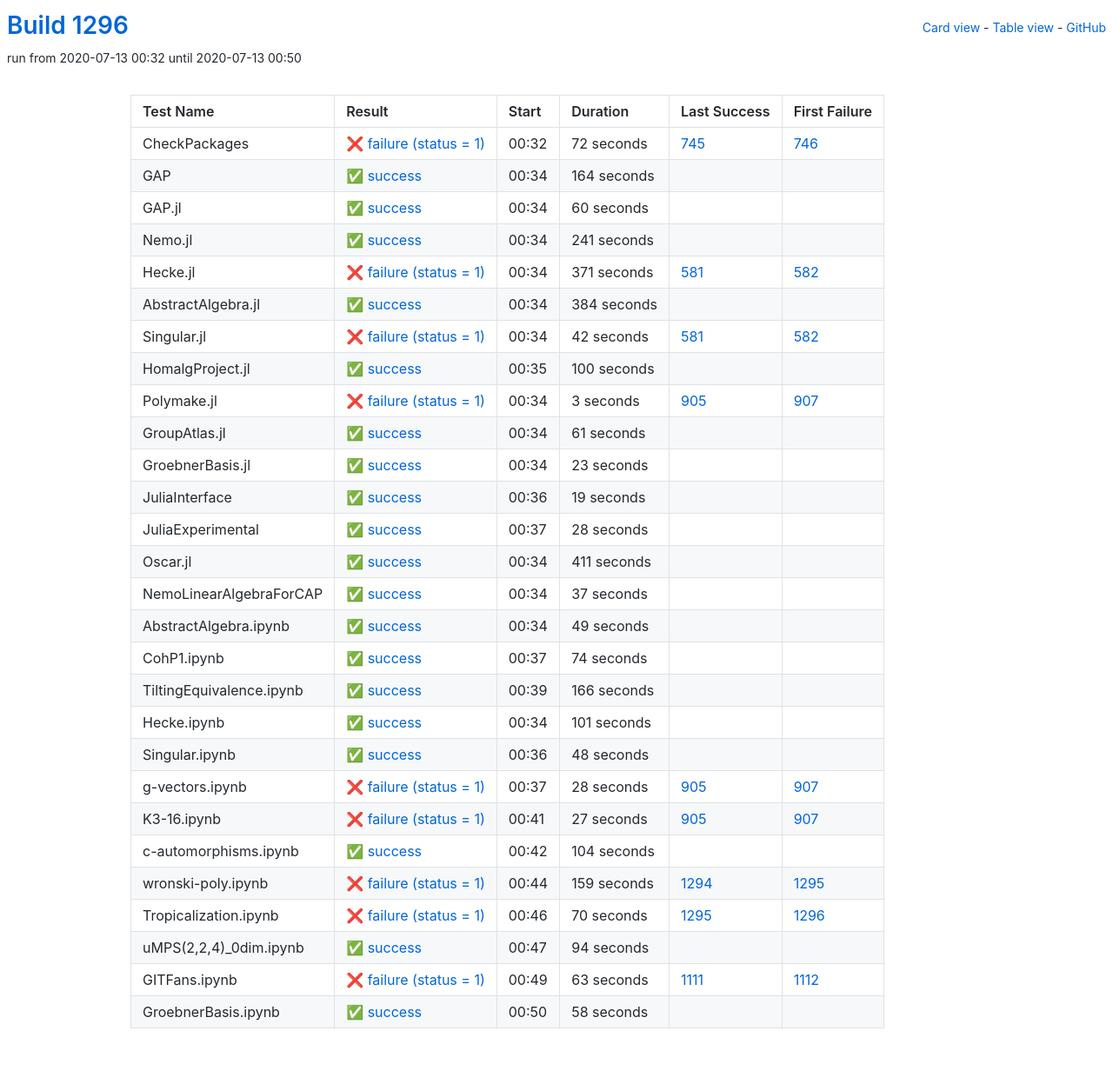
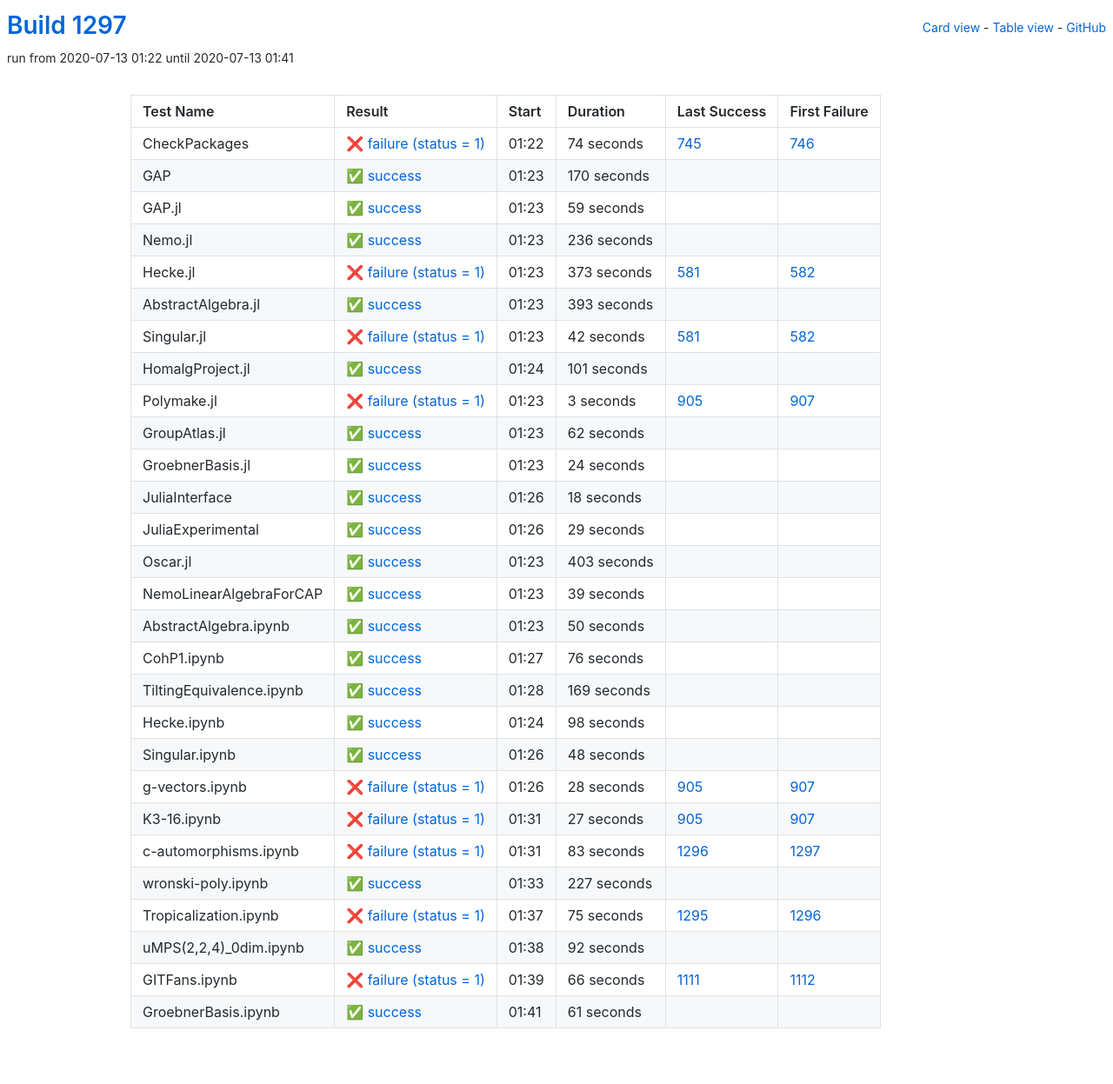
Before and after one commit to oscar-system/oscar-ci-status-1.4, a Jekyll site: the page built from table.html, in a window 1280 px wide. Shown: the whole page at 87% size. Built offline with Jekyll 4.4.1, drawn with Linux system fonts in a browser that asks for light colours.

Commit message:
Build #1297

```diff
--- a/_data/ci.yml
+++ b/_data/ci.yml
@@ -1,6 +1,6 @@
 ---
-build: 1296
-build_url: https://oscarci.mathematik.uni-kl.de/job/oscar-julia-1.4/1296/
+build: 1297
+build_url: https://oscarci.mathematik.uni-kl.de/job/oscar-julia-1.4/1297/
 job: oscar-julia-1.4
 organization: oscar-system
 repo: oscar-ci-status-1.4
@@ -8,80 +8,80 @@ repourl: https://github.com/oscar-system/oscar-ci-status-1.4
 tests:
 - name: CheckPackages
   id: checkpackages
-  log: https://oscarci.mathematik.uni-kl.de/job/oscar-julia-1.4/1296/artifact/logs/build-1296/CheckPackages.log
-  start: 2020-07-13 00:32
+  log: https://oscarci.mathematik.uni-kl.de/job/oscar-julia-1.4/1297/artifact/logs/build-1297/CheckPackages.log
+  start: 2020-07-13 01:22
   success: false
   exitcode: 1
   status: failure
-  duration: 72
+  duration: 74
   last_success: 745
   last_success_url: https://oscarci.mathematik.uni-kl.de/job/oscar-julia-1.4/745/
   first_failure: 746
   first_failure_url: https://oscarci.mathematik.uni-kl.de/job/oscar-julia-1.4/746/
 - name: GAP
   id: gap
-  log: https://oscarci.mathematik.uni-kl.de/job/oscar-julia-1.4/1296/artifact/logs/build-1296/GAP.log
-  start: 2020-07-13 00:34
+  log: https://oscarci.mathematik.uni-kl.de/job/oscar-julia-1.4/1297/artifact/logs/build-1297/GAP.log
+  start: 2020-07-13 01:23
   success: true
   exitcode: 0
   status: success
-  duration: 164
+  duration: 170
   last_success: false
   last_success_url:
   first_failure: false
   first_failure_url:
 - name: GAP.jl
   id: gap-jl
-  log: https://oscarci.mathematik.uni-kl.de/job/oscar-julia-1.4/1296/artifact/logs/build-1296/GAP.jl.log
-  start: 2020-07-13 00:34
+  log: https://oscarci.mathematik.uni-kl.de/job/oscar-julia-1.4/1297/artifact/logs/build-1297/GAP.jl.log
+  start: 2020-07-13 01:23
   success: true
   exitcode: 0
   status: success
-  duration: 60
+  duration: 59
   last_success: false
   last_success_url:
   first_failure: false
   first_failure_url:
 - name: Nemo.jl
   id: nemo-jl
-  log: https://oscarci.mathematik.uni-kl.de/job/oscar-julia-1.4/1296/artifact/logs/build-1296/Nemo.jl.log
-  start: 2020-07-13 00:34
+  log: https://oscarci.mathematik.uni-kl.de/job/oscar-julia-1.4/1297/artifact/logs/build-1297/Nemo.jl.log
+  start: 2020-07-13 01:23
   success: true
   exitcode: 0
   status: success
-  duration: 241
+  duration: 236
   last_success: false
   last_success_url:
   first_failure: false
   first_failure_url:
 - name: Hecke.jl
   id: hecke-jl
-  log: https://oscarci.mathematik.uni-kl.de/job/oscar-julia-1.4/1296/artifact/logs/build-1296/Hecke.jl.log
-  start: 2020-07-13 00:34
+  log: https://oscarci.mathematik.uni-kl.de/job/oscar-julia-1.4/1297/artifact/logs/build-1297/Hecke.jl.log
+  start: 2020-07-13 01:23
   success: false
   exitcode: 1
   status: failure
-  duration: 371
+  duration: 373
   last_success: 581
   last_success_url: https://oscarci.mathematik.uni-kl.de/job/oscar-julia-1.4/581/
   first_failure: 582
   first_failure_url: https://oscarci.mathematik.uni-kl.de/job/oscar-julia-1.4/582/
 - name: AbstractAlgebra.jl
   id: abstractalgebra-jl
-  log: https://oscarci.mathematik.uni-kl.de/job/oscar-julia-1.4/1296/artifact/logs/build-1296/AbstractAlgebra.jl.log
-  start: 2020-07-13 00:34
+  log: https://oscarci.mathematik.uni-kl.de/job/oscar-julia-1.4/1297/artifact/logs/build-1297/AbstractAlgebra.jl.log
+  start: 2020-07-13 01:23
   success: true
   exitcode: 0
   status: success
-  duration: 384
+  duration: 393
   last_success: false
   last_success_url:
   first_failure: false
   first_failure_url:
 - name: Singular.jl
   id: singular-jl
-  log: https://oscarci.mathematik.uni-kl.de/job/oscar-julia-1.4/1296/artifact/logs/build-1296/Singular.jl.log
-  start: 2020-07-13 00:34
+  log: https://oscarci.mathematik.uni-kl.de/job/oscar-julia-1.4/1297/artifact/logs/build-1297/Singular.jl.log
+  start: 2020-07-13 01:23
   success: false
   exitcode: 1
   status: failure
@@ -92,20 +92,20 @@ tests:
   first_failure_url: https://oscarci.mathematik.uni-kl.de/job/oscar-julia-1.4/582/
 - name: HomalgProject.jl
   id: homalgproject-jl
-  log: https://oscarci.mathematik.uni-kl.de/job/oscar-julia-1.4/1296/artifact/logs/build-1296/HomalgProject.jl.log
-  start: 2020-07-13 00:35
+  log: https://oscarci.mathematik.uni-kl.de/job/oscar-julia-1.4/1297/artifact/logs/build-1297/HomalgProject.jl.log
+  start: 2020-07-13 01:24
   success: true
   exitcode: 0
   status: success
-  duration: 100
+  duration: 101
   last_success: false
   last_success_url:
   first_failure: false
   first_failure_url:
 - name: Polymake.jl
   id: polymake-jl
-  log: https://oscarci.mathematik.uni-kl.de/job/oscar-julia-1.4/1296/artifact/logs/build-1296/Polymake.jl.log
-  start: 2020-07-13 00:34
+  log: https://oscarci.mathematik.uni-kl.de/job/oscar-julia-1.4/1297/artifact/logs/build-1297/Polymake.jl.log
+  start: 2020-07-13 01:23
   success: false
   exitcode: 1
   status: failure
@@ -116,128 +116,128 @@ tests:
   first_failure_url: https://oscarci.mathematik.uni-kl.de/job/oscar-julia-1.4/907/
 - name: GroupAtlas.jl
   id: groupatlas-jl
-  log: https://oscarci.mathematik.uni-kl.de/job/oscar-julia-1.4/1296/artifact/logs/build-1296/GroupAtlas.jl.log
-  start: 2020-07-13 00:34
+  log: https://oscarci.mathematik.uni-kl.de/job/oscar-julia-1.4/1297/artifact/logs/build-1297/GroupAtlas.jl.log
+  start: 2020-07-13 01:23
   success: true
   exitcode: 0
   status: success
-  duration: 61
+  duration: 62
   last_success: false
   last_success_url:
   first_failure: false
   first_failure_url:
 - name: GroebnerBasis.jl
   id: groebnerbasis-jl
-  log: https://oscarci.mathematik.uni-kl.de/job/oscar-julia-1.4/1296/artifact/logs/build-1296/GroebnerBasis.jl.log
-  start: 2020-07-13 00:34
+  log: https://oscarci.mathematik.uni-kl.de/job/oscar-julia-1.4/1297/artifact/logs/build-1297/GroebnerBasis.jl.log
+  start: 2020-07-13 01:23
   success: true
   exitcode: 0
   status: success
-  duration: 23
+  duration: 24
   last_success: false
   last_success_url:
   first_failure: false
   first_failure_url:
 - name: JuliaInterface
   id: juliainterface
-  log: https://oscarci.mathematik.uni-kl.de/job/oscar-julia-1.4/1296/artifact/logs/build-1296/JuliaInterface.log
-  start: 2020-07-13 00:36
+  log: https://oscarci.mathematik.uni-kl.de/job/oscar-julia-1.4/1297/artifact/logs/build-1297/JuliaInterface.log
+  start: 2020-07-13 01:26
   success: true
   exitcode: 0
   status: success
-  duration: 19
+  duration: 18
   last_success: false
   last_success_url:
   first_failure: false
   first_failure_url:
 - name: JuliaExperimental
   id: juliaexperimental
-  log: https://oscarci.mathematik.uni-kl.de/job/oscar-julia-1.4/1296/artifact/logs/build-1296/JuliaExperimental.log
-  start: 2020-07-13 00:37
+  log: https://oscarci.mathematik.uni-kl.de/job/oscar-julia-1.4/1297/artifact/logs/build-1297/JuliaExperimental.log
+  start: 2020-07-13 01:26
   success: true
   exitcode: 0
   status: success
-  duration: 28
+  duration: 29
   last_success: false
   last_success_url:
   first_failure: false
   first_failure_url:
 - name: Oscar.jl
   id: oscar-jl
-  log: https://oscarci.mathematik.uni-kl.de/job/oscar-julia-1.4/1296/artifact/logs/build-1296/Oscar.jl.log
-  start: 2020-07-13 00:34
+  log: https://oscarci.mathematik.uni-kl.de/job/oscar-julia-1.4/1297/artifact/logs/build-1297/Oscar.jl.log
+  start: 2020-07-13 01:23
   success: true
   exitcode: 0
   status: success
-  duration: 411
+  duration: 403
   last_success: false
   last_success_url:
   first_failure: false
   first_failure_url:
 - name: NemoLinearAlgebraForCAP
   id: nemolinearalgebraforcap
-  log: https://oscarci.mathematik.uni-kl.de/job/oscar-julia-1.4/1296/artifact/logs/build-1296/NemoLinearAlgebraForCAP.log
-  start: 2020-07-13 00:34
+  log: https://oscarci.mathematik.uni-kl.de/job/oscar-julia-1.4/1297/artifact/logs/build-1297/NemoLinearAlgebraForCAP.log
+  start: 2020-07-13 01:23
   success: true
   exitcode: 0
   status: success
-  duration: 37
+  duration: 39
   last_success: false
   last_success_url:
   first_failure: false
   first_failure_url:
 - name: AbstractAlgebra.ipynb
   id: abstractalgebra-ipynb
-  log: https://oscarci.mathematik.uni-kl.de/job/oscar-julia-1.4/1296/artifact/logs/build-1296/AbstractAlgebra.ipynb.log
-  start: 2020-07-13 00:34
+  log: https://oscarci.mathematik.uni-kl.de/job/oscar-julia-1.4/1297/artifact/logs/build-1297/AbstractAlgebra.ipynb.log
+  start: 2020-07-13 01:23
   success: true
   exitcode: 0
   status: success
-  duration: 49
+  duration: 50
   last_success: false
   last_success_url:
   first_failure: false
   first_failure_url:
 - name: CohP1.ipynb
   id: cohp1-ipynb
-  log: https://oscarci.mathematik.uni-kl.de/job/oscar-julia-1.4/1296/artifact/logs/build-1296/CohP1.ipynb.log
-  start: 2020-07-13 00:37
+  log: https://oscarci.mathematik.uni-kl.de/job/oscar-julia-1.4/1297/artifact/logs/build-1297/CohP1.ipynb.log
+  start: 2020-07-13 01:27
   success: true
   exitcode: 0
   status: success
-  duration: 74
+  duration: 76
   last_success: false
   last_success_url:
   first_failure: false
   first_failure_url:
 - name: TiltingEquivalence.ipynb
   id: tiltingequivalence-ipynb
-  log: https://oscarci.mathematik.uni-kl.de/job/oscar-julia-1.4/1296/artifact/logs/build-1296/TiltingEquivalence.ipynb.log
-  start: 2020-07-13 00:39
+  log: https://oscarci.mathematik.uni-kl.de/job/oscar-julia-1.4/1297/artifact/logs/build-1297/TiltingEquivalence.ipynb.log
+  start: 2020-07-13 01:28
   success: true
   exitcode: 0
   status: success
-  duration: 166
+  duration: 169
   last_success: false
   last_success_url:
   first_failure: false
   first_failure_url:
 - name: Hecke.ipynb
   id: hecke-ipynb
-  log: https://oscarci.mathematik.uni-kl.de/job/oscar-julia-1.4/1296/artifact/logs/build-1296/Hecke.ipynb.log
-  start: 2020-07-13 00:34
+  log: https://oscarci.mathematik.uni-kl.de/job/oscar-julia-1.4/1297/artifact/logs/build-1297/Hecke.ipynb.log
+  start: 2020-07-13 01:24
   success: true
   exitcode: 0
   status: success
-  duration: 101
+  duration: 98
   last_success: false
   last_success_url:
   first_failure: false
   first_failure_url:
 - name: Singular.ipynb
   id: singular-ipynb
-  log: https://oscarci.mathematik.uni-kl.de/job/oscar-julia-1.4/1296/artifact/logs/build-1296/Singular.ipynb.log
-  start: 2020-07-13 00:36
+  log: https://oscarci.mathematik.uni-kl.de/job/oscar-julia-1.4/1297/artifact/logs/build-1297/Singular.ipynb.log
+  start: 2020-07-13 01:26
   success: true
   exitcode: 0
   status: success
@@ -248,8 +248,8 @@ tests:
   first_failure_url:
 - name: g-vectors.ipynb
   id: g-vectors-ipynb
-  log: https://oscarci.mathematik.uni-kl.de/job/oscar-julia-1.4/1296/artifact/logs/build-1296/g-vectors.ipynb.log
-  start: 2020-07-13 00:37
+  log: https://oscarci.mathematik.uni-kl.de/job/oscar-julia-1.4/1297/artifact/logs/build-1297/g-vectors.ipynb.log
+  start: 2020-07-13 01:26
   success: false
   exitcode: 1
   status: failure
@@ -260,8 +260,8 @@ tests:
   first_failure_url: https://oscarci.mathematik.uni-kl.de/job/oscar-julia-1.4/907/
 - name: K3-16.ipynb
   id: k3-16-ipynb
-  log: https://oscarci.mathematik.uni-kl.de/job/oscar-julia-1.4/1296/artifact/logs/build-1296/K3-16.ipynb.log
-  start: 2020-07-13 00:41
+  log: https://oscarci.mathematik.uni-kl.de/job/oscar-julia-1.4/1297/artifact/logs/build-1297/K3-16.ipynb.log
+  start: 2020-07-13 01:31
   success: false
   exitcode: 1
   status: failure
@@ -272,72 +272,72 @@ tests:
   first_failure_url: https://oscarci.mathematik.uni-kl.de/job/oscar-julia-1.4/907/
 - name: c-automorphisms.ipynb
   id: c-automorphisms-ipynb
-  log: https://oscarci.mathematik.uni-kl.de/job/oscar-julia-1.4/1296/artifact/logs/build-1296/c-automorphisms.ipynb.log
-  start: 2020-07-13 00:42
+  log: https://oscarci.mathematik.uni-kl.de/job/oscar-julia-1.4/1297/artifact/logs/build-1297/c-automorphisms.ipynb.log
+  start: 2020-07-13 01:31
+  success: false
+  exitcode: 1
+  status: failure
+  duration: 83
+  last_success: 1296
+  last_success_url: https://oscarci.mathematik.uni-kl.de/job/oscar-julia-1.4/1296/
+  first_failure: 1297
+  first_failure_url: https://oscarci.mathematik.uni-kl.de/job/oscar-julia-1.4/1297/
+- name: wronski-poly.ipynb
+  id: wronski-poly-ipynb
+  log: https://oscarci.mathematik.uni-kl.de/job/oscar-julia-1.4/1297/artifact/logs/build-1297/wronski-poly.ipynb.log
+  start: 2020-07-13 01:33
   success: true
   exitcode: 0
   status: success
-  duration: 104
+  duration: 227
   last_success: false
   last_success_url:
   first_failure: false
   first_failure_url:
-- name: wronski-poly.ipynb
-  id: wronski-poly-ipynb
-  log: https://oscarci.mathematik.uni-kl.de/job/oscar-julia-1.4/1296/artifact/logs/build-1296/wronski-poly.ipynb.log
-  start: 2020-07-13 00:44
+- name: Tropicalization.ipynb
+  id: tropicalization-ipynb
+  log: https://oscarci.mathematik.uni-kl.de/job/oscar-julia-1.4/1297/artifact/logs/build-1297/Tropicalization.ipynb.log
+  start: 2020-07-13 01:37
   success: false
   exitcode: 1
   status: failure
-  duration: 159
-  last_success: 1294
-  last_success_url: https://oscarci.mathematik.uni-kl.de/job/oscar-julia-1.4/1294/
-  first_failure: 1295
-  first_failure_url: https://oscarci.mathematik.uni-kl.de/job/oscar-julia-1.4/1295/
-- name: Tropicalization.ipynb
-  id: tropicalization-ipynb
-  log: https://oscarci.mathematik.uni-kl.de/job/oscar-julia-1.4/1296/artifact/logs/build-1296/Tropicalization.ipynb.log
-  start: 2020-07-13 00:46
-  success: false
-  exitcode: 1
-  status: failure
-  duration: 70
+  duration: 75
   last_success: 1295
   last_success_url: https://oscarci.mathematik.uni-kl.de/job/oscar-julia-1.4/1295/
   first_failure: 1296
   first_failure_url: https://oscarci.mathematik.uni-kl.de/job/oscar-julia-1.4/1296/
 - name: uMPS(2,2,4)_0dim.ipynb
   id: umps-2-2-4-0dim-ipynb
-  log: https://oscarci.mathematik.uni-kl.de/job/oscar-julia-1.4/1296/artifact/logs/build-1296/uMPS-2-2-4-_0dim.ipynb.log
-  start: 2020-07-13 00:47
+  log: https://oscarci.mathematik.uni-kl.de/job/oscar-julia-1.4/1297/artifact/logs/build-1297/uMPS-2-2-4-_0dim.ipynb.log
+  start: 2020-07-13 01:38
   success: true
   exitcode: 0
   status: success
-  duration: 94
+  duration: 92
   last_success: false
   last_success_url:
   first_failure: false
   first_failure_url:
 - name: GITFans.ipynb
   id: gitfans-ipynb
-  log: https://oscarci.mathematik.uni-kl.de/job/oscar-julia-1.4/1296/artifact/logs/build-1296/GITFans.ipynb.log
-  start: 2020-07-13 00:49
+  log: https://oscarci.mathematik.uni-kl.de/job/oscar-julia-1.4/1297/artifact/logs/build-1297/GITFans.ipynb.log
+  start: 2020-07-13 01:39
   success: false
   exitcode: 1
   status: failure
-  duration: 63
+  duration: 66
   last_success: 1111
   last_success_url: https://oscarci.mathematik.uni-kl.de/job/oscar-julia-1.4/1111/
   first_failure: 1112
   first_failure_url: https://oscarci.mathematik.uni-kl.de/job/oscar-julia-1.4/1112/
 - name: GroebnerBasis.ipynb
   id: groebnerbasis-ipynb
-  log: https://oscarci.mathematik.uni-kl.de/job/oscar-julia-1.4/1296/artifact/logs/build-1296/GroebnerBasis.ipynb.log
-  start: 2020-07-13 00:50
+  log: https://oscarci.mathematik.uni-kl.de/job/oscar-julia-1.4/1297/artifact/logs/build-1297/GroebnerBasis.ipynb.log
+  start: 2020-07-13 01:41
   success: true
   exitcode: 0
   status: success
-  duration: 58
+  duration: 61
   last_success: false
   last_success_url:
   first_failure: false
```
Also changed, not shown: README.md.
